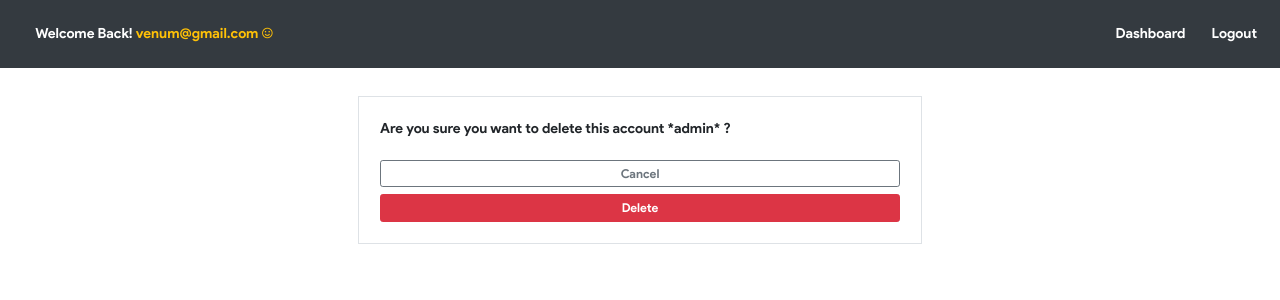
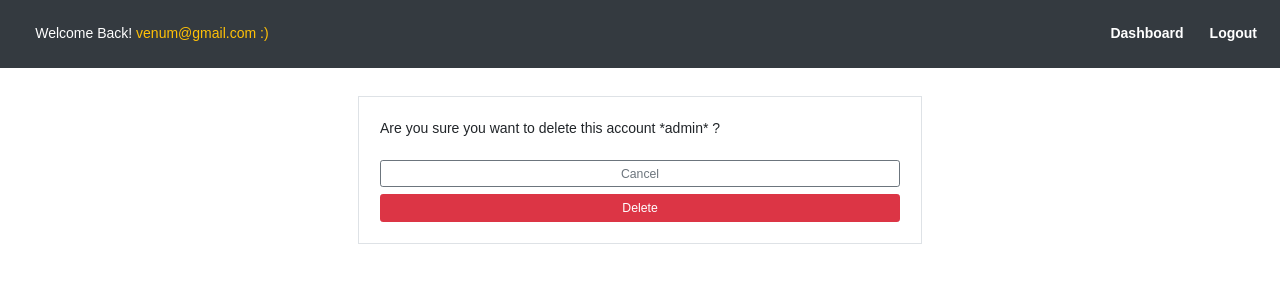
Before and after one commit to singhgeetgovind/user-jwt-auth, a Django app: page /delete/8 in a window 1280 px wide. Shown: the top 300 px of the page. Run offline with Django 3.2, Linux system fonts and the light colour scheme; a user stored in the database is signed in; data comes from the database, SQL or seed files in the repository; some libraries are stand-ins or nearby versions.

Commit message:
minute changes

```diff
--- a/userapp/static/userapp/css/main.css
+++ b/userapp/static/userapp/css/main.css
@@ -1,13 +1,10 @@
 * {
-  font-family: "Gordita";
+  font-family: sans-serif;
   margin: 0;
   padding: 0;
  font-size: 14px;
 }
-@font-face {
-  font-family: "Gordita";
-  src: url("../fonts/Product\ Sans\ Bold.ttf");
-}
+
 :root {
   --default-color: rgb(0, 2, 148);
   --primary-color: rgb(50, 146, 255);/*rgb(63, 121, 247)*/
```
